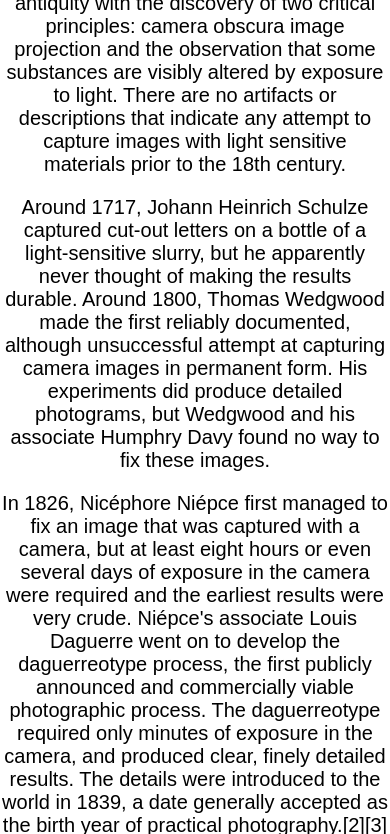
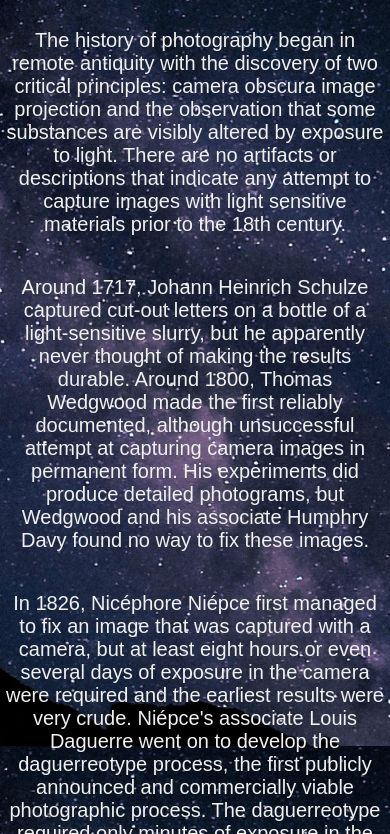
Before and after one commit to Max9414/newtrial, a plain HTML site: page index.html in a window 390 px wide. Shown: the part 286-1120 px from the top of the page. Drawn offline with Linux system fonts and the light colour scheme; a web font is replaced by a local one.

Commit message:
added layouts for the first part of the description on small screens

```diff
--- a/css/style.css
+++ b/css/style.css
@@ -4,6 +4,13 @@ body {
     border:none;
     font-family: 'Hind Madurai', sans-serif;
     font-size: 1.25rem;
+}
+
+/* var section */
+
+:root {
+    --color-primary:#f0f0f0;
+
 }
 
 /* font-family: 'Hind Madurai', sans-serif;
@@ -44,5 +51,14 @@ p {
 }
 
 .history-photo {
-    background:
+    background: black url(../images/Swiftcurrent\ Milky\ Way\ -\ Imgur.jpg) no-repeat fixed ;
+    background-size: cover;
+    color: var(--color-primary);
+    padding: 1em 0.3em;
 }
+
+.history-photo__par {
+    display: flex;
+    flex-direction: column;
+    flex-wrap: wrap;
+}
--- a/index.html
+++ b/index.html
@@ -20,11 +20,13 @@
     <main>
         <section class="history-photo">
             <h2>General Introduction</h2>
-            <p>The history of photography began in remote antiquity with the discovery of two critical principles: camera obscura image projection and the observation that some substances are visibly altered by exposure to light. There are no artifacts or descriptions that indicate any attempt to capture images with light sensitive materials prior to the 18th century.</p>
-            <p>Around 1717, Johann Heinrich Schulze captured cut-out letters on a bottle of a light-sensitive slurry, but he apparently never thought of making the results durable. Around 1800, Thomas Wedgwood made the first reliably documented, although unsuccessful attempt at capturing camera images in permanent form. His experiments did produce detailed photograms, but Wedgwood and his associate Humphry Davy found no way to fix these images.</p>
-            <p>In 1826, Nicéphore Niépce first managed to fix an image that was captured with a camera, but at least eight hours or even several days of exposure in the camera were required and the earliest results were very crude. Niépce's associate Louis Daguerre went on to develop the daguerreotype process, the first publicly announced and commercially viable photographic process. The daguerreotype required only minutes of exposure in the camera, and produced clear, finely detailed results. The details were introduced to the world in 1839, a date generally accepted as the birth year of practical photography.[2][3] The metal-based daguerreotype process soon had some competition from the paper-based calotype negative and salt print processes invented by William Henry Fox Talbot and demonstrated in 1839 soon after news about the daguerreotype reached Talbot.</p>
-            <p>Subsequent innovations made photography easier and more versatile. New materials reduced the required camera exposure time from minutes to seconds, and eventually to a small fraction of a second; new photographic media were more economical, sensitive or convenient. Since the 1850s, the collodion process with its glass-based photographic plates combined the high quality known from the Daguerreotype with the multiple print options known from the calotype and was commonly used for decades. Roll films popularized casual use by amateurs. In the mid-20th century, developments made it possible for amateurs to take pictures in natural color as well as in black-and-white.</p>
-            <p>The commercial introduction of computer-based electronic digital cameras in the 1990s soon revolutionized photography. During the first decade of the 21st century, traditional film-based photochemical methods were increasingly marginalized as the practical advantages of the new technology became widely appreciated and the image quality of moderately priced digital cameras was continually improved. Especially since cameras became a standard feature on smartphones, taking pictures (and instantly publishing them online) has become a ubiquitous everyday practice around the world.</p>
+            <div class="history-photo__par">
+                <p>The history of photography began in remote antiquity with the discovery of two critical principles: camera obscura image projection and the observation that some substances are visibly altered by exposure to light. There are no artifacts or descriptions that indicate any attempt to capture images with light sensitive materials prior to the 18th century.</p>
+                <p>Around 1717, Johann Heinrich Schulze captured cut-out letters on a bottle of a light-sensitive slurry, but he apparently never thought of making the results durable. Around 1800, Thomas Wedgwood made the first reliably documented, although unsuccessful attempt at capturing camera images in permanent form. His experiments did produce detailed photograms, but Wedgwood and his associate Humphry Davy found no way to fix these images.</p>
+                <p>In 1826, Nicéphore Niépce first managed to fix an image that was captured with a camera, but at least eight hours or even several days of exposure in the camera were required and the earliest results were very crude. Niépce's associate Louis Daguerre went on to develop the daguerreotype process, the first publicly announced and commercially viable photographic process. The daguerreotype required only minutes of exposure in the camera, and produced clear, finely detailed results. The details were introduced to the world in 1839, a date generally accepted as the birth year of practical photography.[2][3] The metal-based daguerreotype process soon had some competition from the paper-based calotype negative and salt print processes invented by William Henry Fox Talbot and demonstrated in 1839 soon after news about the daguerreotype reached Talbot.</p>
+                <p>Subsequent innovations made photography easier and more versatile. New materials reduced the required camera exposure time from minutes to seconds, and eventually to a small fraction of a second; new photographic media were more economical, sensitive or convenient. Since the 1850s, the collodion process with its glass-based photographic plates combined the high quality known from the Daguerreotype with the multiple print options known from the calotype and was commonly used for decades. Roll films popularized casual use by amateurs. In the mid-20th century, developments made it possible for amateurs to take pictures in natural color as well as in black-and-white.</p>
+                <p>The commercial introduction of computer-based electronic digital cameras in the 1990s soon revolutionized photography. During the first decade of the 21st century, traditional film-based photochemical methods were increasingly marginalized as the practical advantages of the new technology became widely appreciated and the image quality of moderately priced digital cameras was continually improved. Especially since cameras became a standard feature on smartphones, taking pictures (and instantly publishing them online) has become a ubiquitous everyday practice around the world.</p>
+            </div>
         </section>
 
         <section class="word-ethymology">
```
Also changed, not shown: images/Swiftcurrent Milky Way - Imgur.jpg (added).
